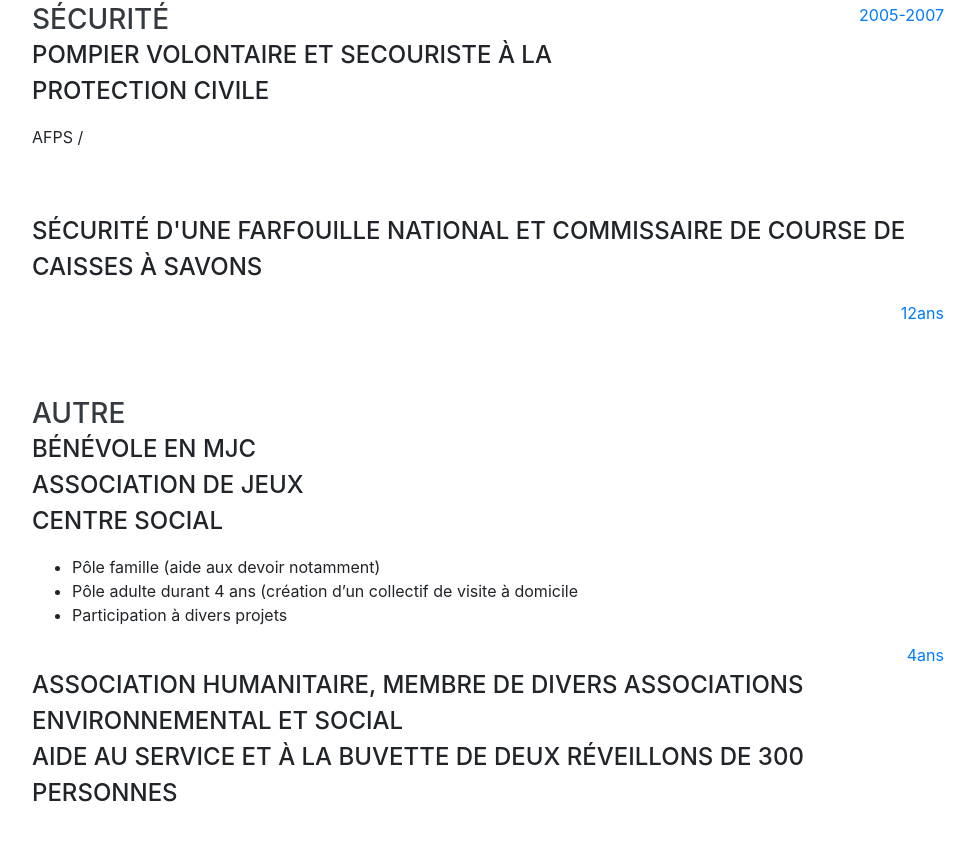
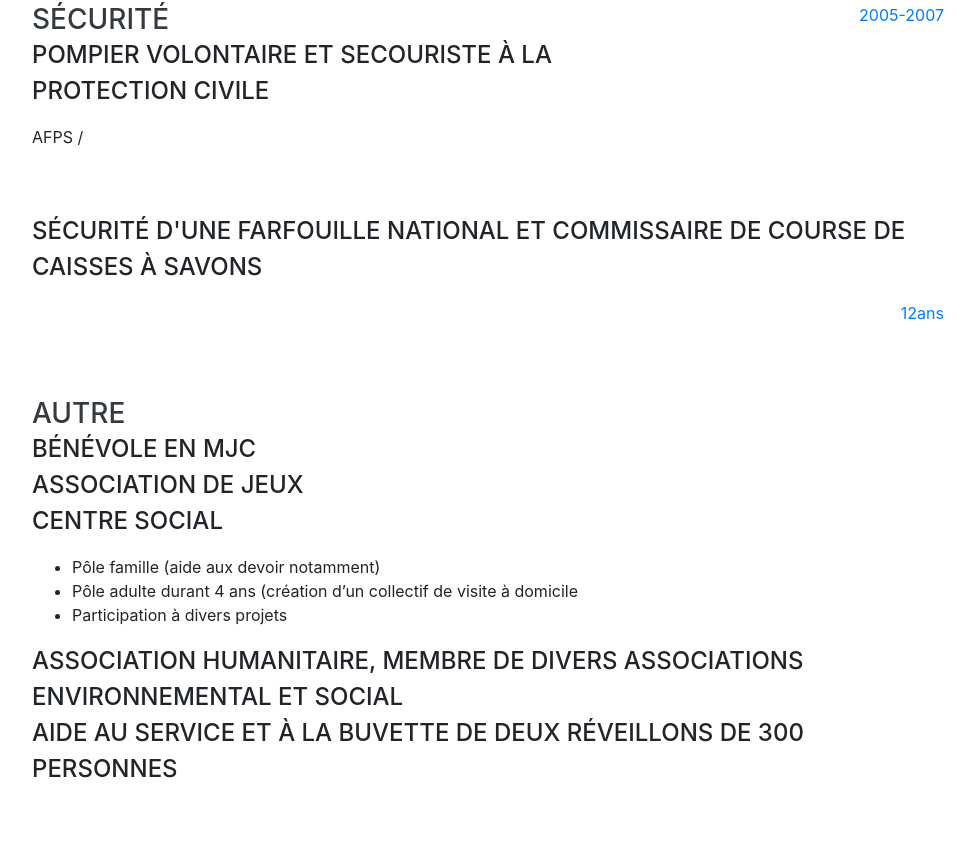
Before and after one commit to lapiequichante86/cvamandine, a website with bundled scripts: page InfoNum.html in a window 1280 px wide. Shown: the part 2941-3782 px from the top of the page, without its empty margins (288-1262 px from the left). Built offline with nearby package versions, Linux system fonts and the light colour scheme; a web font is replaced by a local one.

Commit message:
Update InfoNum.html

```diff
--- a/InfoNum.html
+++ b/InfoNum.html
@@ -225,7 +225,7 @@
             <li>Participation à divers projets</li></ul></p>
 
 <div class="resume-date text-md-right">
-            <span class="text-primary">4ans</span>
+            <span class="text-primary"></span>
           </div>
 
 <div class="subheading mb-3">Association humanitaire, membre de divers associations environnemental et social <br> Aide au service et à la buvette de deux réveillons de 300 personnes
```
